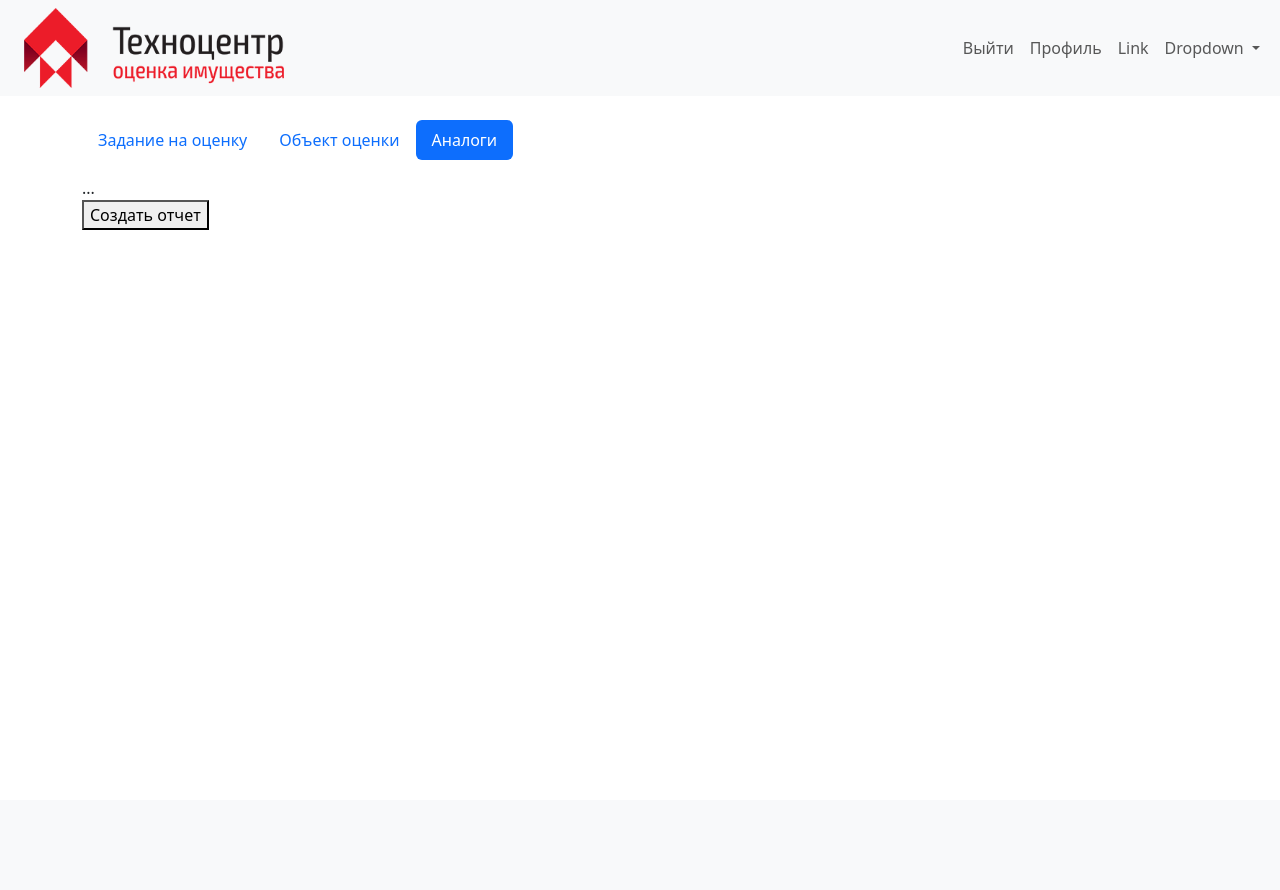
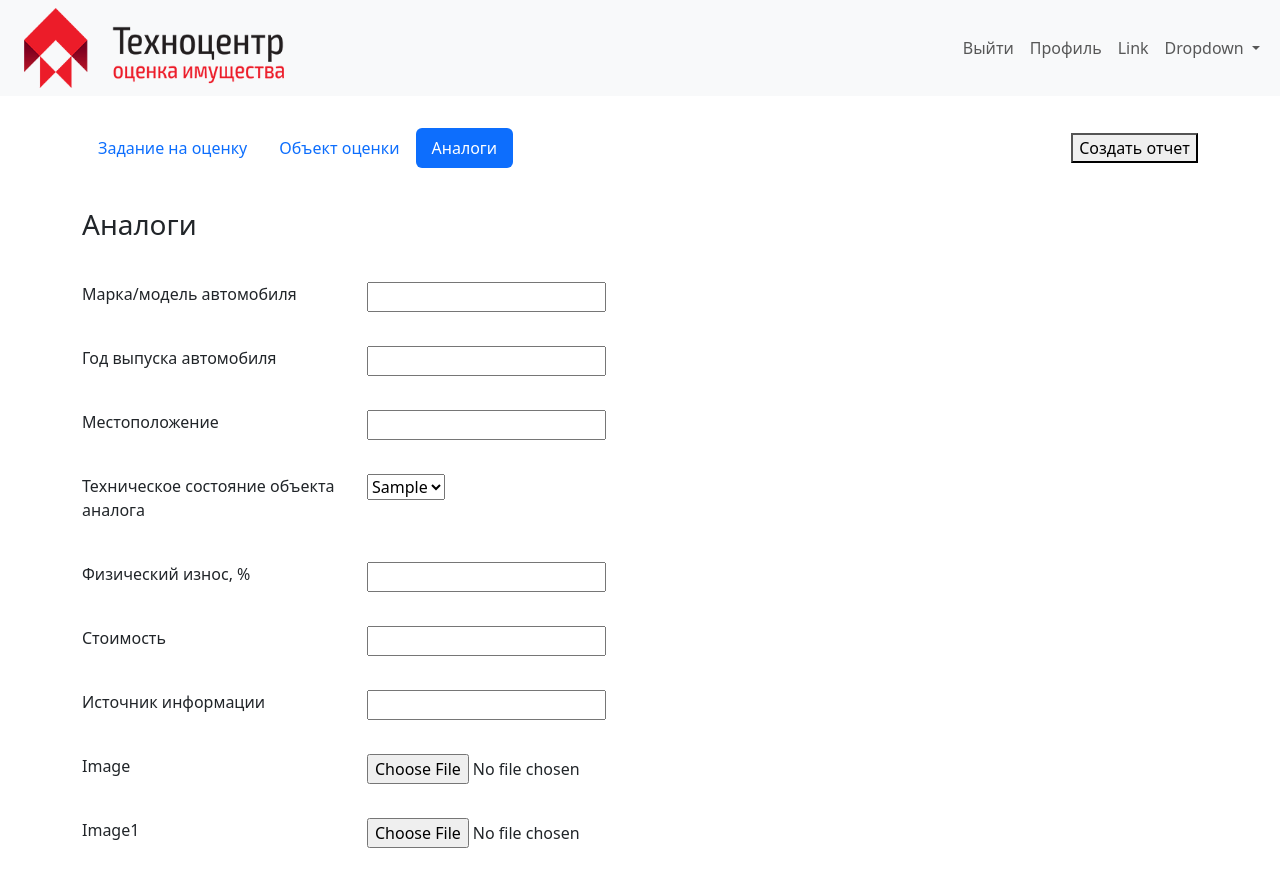
Before and after one commit to Stan001x/django, a Django app: page /notarius/additem/ in a window 1280 px wide, after a click on "Аналоги". Before the commit the page ends 230 px from the top, so only its background shows below. Run offline with Django 5.2, Linux system fonts and the light colour scheme; a user stored in the database is signed in; tables that the repository leaves empty hold one stand-in row (values such as "Sample post"); some libraries are stand-ins or nearby versions.

Commit message:
0602 1651

```diff
--- a/notarius/forms.py
+++ b/notarius/forms.py
@@ -2,7 +2,7 @@ from django import forms
 from django.db import models
 from django.forms import SelectDateWidget
 
-from .models import Report, PurposeOfAssessment, ClientPersonData, ObjectOfAssessment
+from .models import Report, PurposeOfAssessment, ClientPersonData, ObjectOfAssessment, Analogues
 
 
 # class AddReport(forms.ModelForm):
@@ -62,6 +62,13 @@ class ObjectOfAssessmentForm(forms.ModelForm):
         model = ObjectOfAssessment
         fields = '__all__'
 
+
+class AnaloguesForm(forms.ModelForm):
+
+    class Meta:
+        model = Analogues
+        fields = '__all__'
+
 # class UpdateClientData(forms.ModelForm):
 #     class Meta:
 #         model = ClientData
--- a/notarius/models.py
+++ b/notarius/models.py
@@ -122,7 +122,7 @@ class Analogues(models.Model):
 
         # Проверяем, указан ли логотип
         if self.image:
-            filename = self.image.name
+            filename = f'media/{self.image.name}'
             filepath = self.image.path
             width = self.image.width
             height = self.image.height
@@ -138,8 +138,7 @@ class Analogues(models.Model):
                 image = image.resize(
                     (round(width / max_size * _MAX_SIZE),  # Сохраняем пропорции
                     round(height / max_size * _MAX_SIZE)),
-                    Image.ANTIALIAS
-                )
+                    )
                 # И не забыть сохраниться
                 image.save(filename)
 
--- a/notarius/templates/notarius/additem.html
+++ b/notarius/templates/notarius/additem.html
@@ -56,7 +56,7 @@
         <button type="submit" name="Add Item" value="Add Item">Сформировать отчет</button>-->
 
 
-        <ul class="nav nav-pills mb-3" id="pills-tab" role="tablist">
+        <ul class="nav nav-pills mb-3 sticky-top py-2 bg-white" id="pills-tab" role="tablist">
   <li class="nav-item" role="presentation">
     <button class="nav-link active" id="assessment-task-tab" data-bs-toggle="pill" data-bs-target="#assessment-task" type="button" role="tab" aria-controls="assessment-task" aria-selected="true">Задание на оценку</button>
   </li>
@@ -66,6 +66,9 @@
   <li class="nav-item" role="presentation">
     <button class="nav-link" id="analogues-tab" data-bs-toggle="pill" data-bs-target="#analogues" type="button" role="tab" aria-controls="analogues" aria-selected="false">Аналоги</button>
   </li>
+            <li class="my-auto ms-auto">
+                <button type="submit" name="Add Item" value="Add Item">Создать отчет</button>
+            </li>
 </ul>
 <div class="tab-content" id="pills-tabContent">
   <div class="tab-pane fade show active" id="assessment-task" role="tabpanel" aria-labelledby="assessment-task-tab">
@@ -109,7 +112,20 @@
 
 
   </div>
-  <div class="tab-pane fade" id="analogues" role="tabpanel" aria-labelledby="analogues-tab">...</div>
+  <div class="tab-pane fade" id="analogues" role="tabpanel" aria-labelledby="analogues-tab">
+
+
+              <h3 class="py-3">Аналоги</h3>
+
+            <div class="row" id="2">
+            {% for a in analogues_form %}
+            <div class="col-3 py-3"> <label class="form-label" for="{{ a.id_for_label }}">{{ a.label }}</label></div>
+                <div class="col-9 py-3">{{ a }}<div class="form-error">{{ a.errors }}</div></div>
+            {% endfor %}
+            </div>
+
+
+      </div>
 </div>
 
 
@@ -119,7 +135,7 @@
 
 
 
-            <button type="submit" name="Add Item" value="Add Item">Создать отчет</button>
+
 
 
     </form>
--- a/notarius/views.py
+++ b/notarius/views.py
@@ -15,8 +15,8 @@ from docx import Document
 from docx.shared import Pt
 from docxtpl import DocxTemplate
 
-from .forms import UpdateReport, CreateReport, CreatePurposeOfAssessment, CreatePersonDataForm, ObjectOfAssessmentForm
-from .models import Report, PurposeOfAssessment
+from .forms import UpdateReport, CreateReport, CreatePurposeOfAssessment, CreatePersonDataForm, ObjectOfAssessmentForm, AnaloguesForm
+from .models import Report, PurposeOfAssessment, Analogues, ObjectOfAssessment
 from django import forms
 
 
@@ -119,6 +119,7 @@ class AddItem(LoginRequiredMixin, CreateView):
         # context["purpose_of_assessment"] = CreatePurposeOfAssessment()
         context["client_person_data_form"] = CreatePersonDataForm()
         context["object_of_assessment_form"] = ObjectOfAssessmentForm()
+        context["analogues_form"] = AnaloguesForm()
         # if self.request.POST.get('clientType') == '2':
         #      print('лицо')
         #      context["client_person_data_form"] = None
@@ -135,20 +136,24 @@ class AddItem(LoginRequiredMixin, CreateView):
         form = self.form_class(request.POST, request.FILES)
         client_person_data_form = CreatePersonDataForm(request.POST)
         object_of_assessment_form = ObjectOfAssessmentForm(request.POST)
+        analogues_form = AnaloguesForm(request.POST, request.FILES)
 
-        if (form.is_valid() and client_person_data_form.is_valid() and object_of_assessment_form.is_valid()):
+        if (form.is_valid() and client_person_data_form.is_valid() and object_of_assessment_form.is_valid() and analogues_form.is_valid()):
     #         # <process form cleaned data>
             item_report = form.save()
             item_client = client_person_data_form.save()
             item_object = object_of_assessment_form.save()
+            item_analogues = analogues_form.save()
             report = Report.objects.get(id=item_report.pk)
             report.clientPersonData_id = item_client.pk
             report.objectOfAssessment_id = item_object.pk
-            report.save(update_fields=['clientPersonData_id', 'objectOfAssessment_id', ], force_update=True)
+            report.analogue1_id = item_analogues.pk
+            report.save(update_fields=['clientPersonData_id', 'objectOfAssessment_id', 'analogue1_id', ], force_update=True)
             return redirect('notarius:update_item1', item_report.pk)
 
             #print("This is my newly created instance", Report.objects.get(contractNumber=self.request.POST.get('contractNumber')))
-        return render(request, self.template_name, context={'form': form, "client_person_data_form": client_person_data_form, "object_of_assessment_form": object_of_assessment_form})
+        return render(request, self.template_name, context={'form': form, "client_person_data_form": client_person_data_form, "object_of_assessment_form": object_of_assessment_form,
+                                                            "analogues_form": analogues_form,})
 
     # def post1(self, request, *args, **kwargs):
     #     print('1')
```
Also changed, not shown: media/analogues/vehicle/images/02_karta_planir_granic.jpg (added), media/analogues/vehicle/images/02_karta_planir_granic_c14U8me.jpg (added), media/analogues/vehicle/images/minh-minh-Fv7pAQxq3ZU-unsplash.jpg (added), media/analogues/vehicle/images/photo_2024-02-02_15-33-13.jpg (added), media/analogues/vehicle/images/photo_2024-02-02_15-33-13_SBsWbZm.jpg (added), media/analogues/vehicle/images/photo_2024-02-02_15-33-13_a1k8Hvt.jpg (added), media/analogues/vehicle/images/Техно-Оценка_4.png (added), media/analogues/vehicle/images/Техно-Оценка_4_LvGoTtC.png (added), media/analogues/vehicle/images/Техно-Оценка_4_tuCnaX6.png (added), 3 other files.
